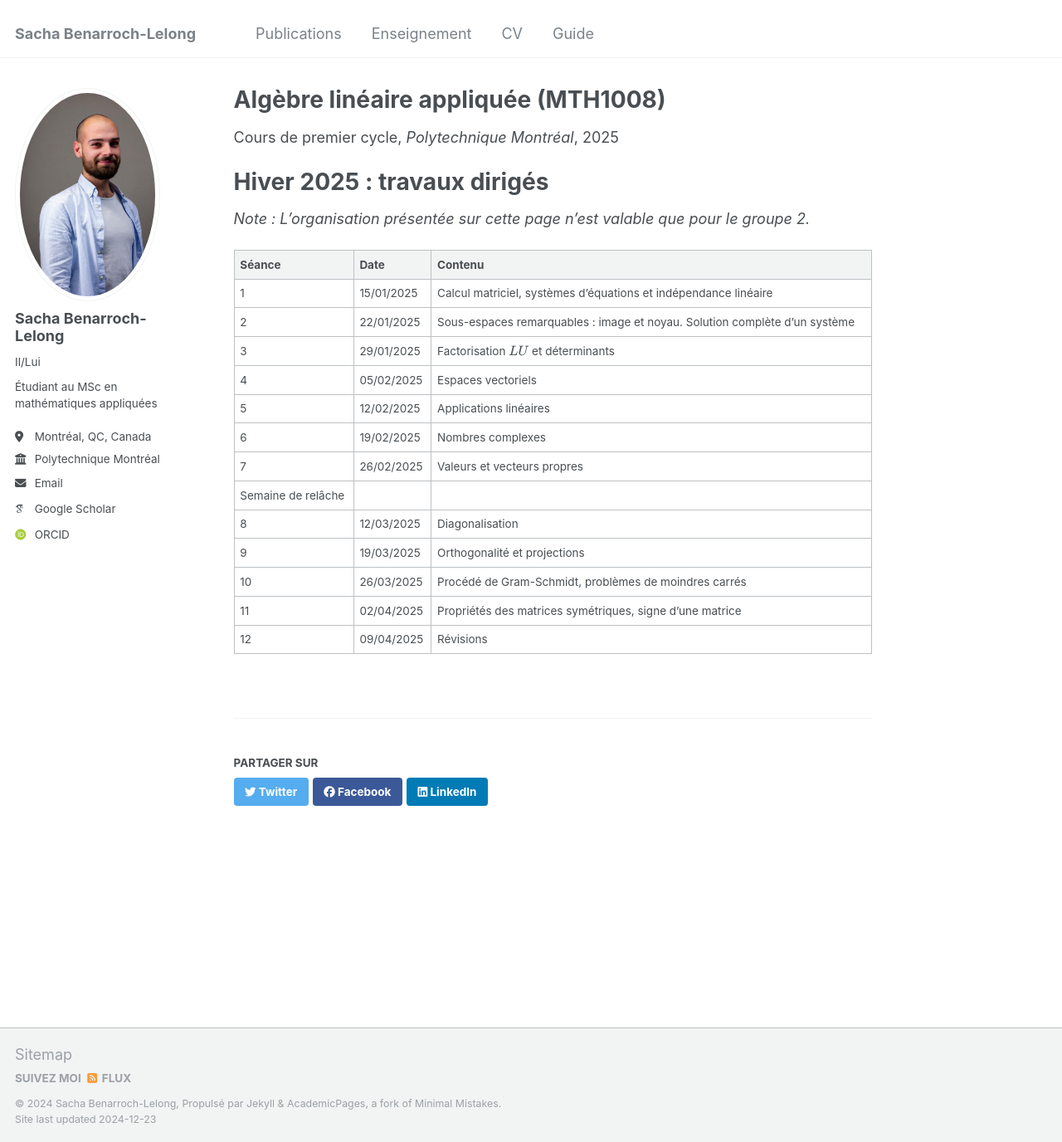
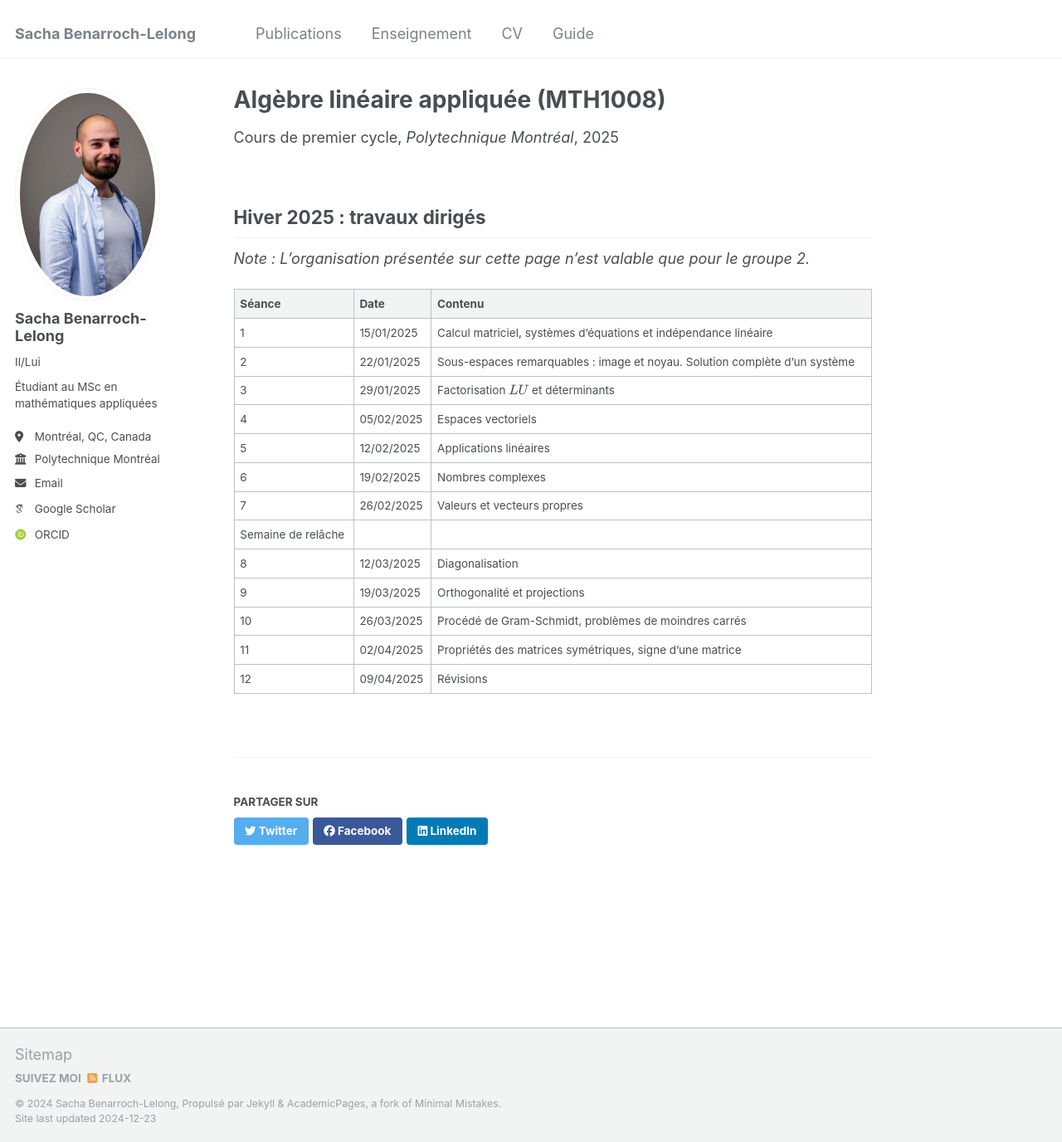
Before and after one commit to sblelong/sblelong.github.io, a Jekyll site: the page built from _teaching/mth1008.md, in a window 1280 px wide and 1376 px high. Shown: the whole window at 83% size. Built offline with Jekyll 4.4.1, drawn with Linux system fonts in a browser that asks for light colours; some web fonts are replaced.

Commit message:
Update mth1008.md

```diff
--- a/_teaching/mth1008.md
+++ b/_teaching/mth1008.md
@@ -7,7 +7,7 @@ venue: "Polytechnique Montréal"
 date: 2025-01-01
 ---
 
-# Hiver 2025 : travaux dirigés
+## Hiver 2025 : travaux dirigés
 
 *Note : L'organisation présentée sur cette page n'est valable que pour le groupe 2.*
 
```
